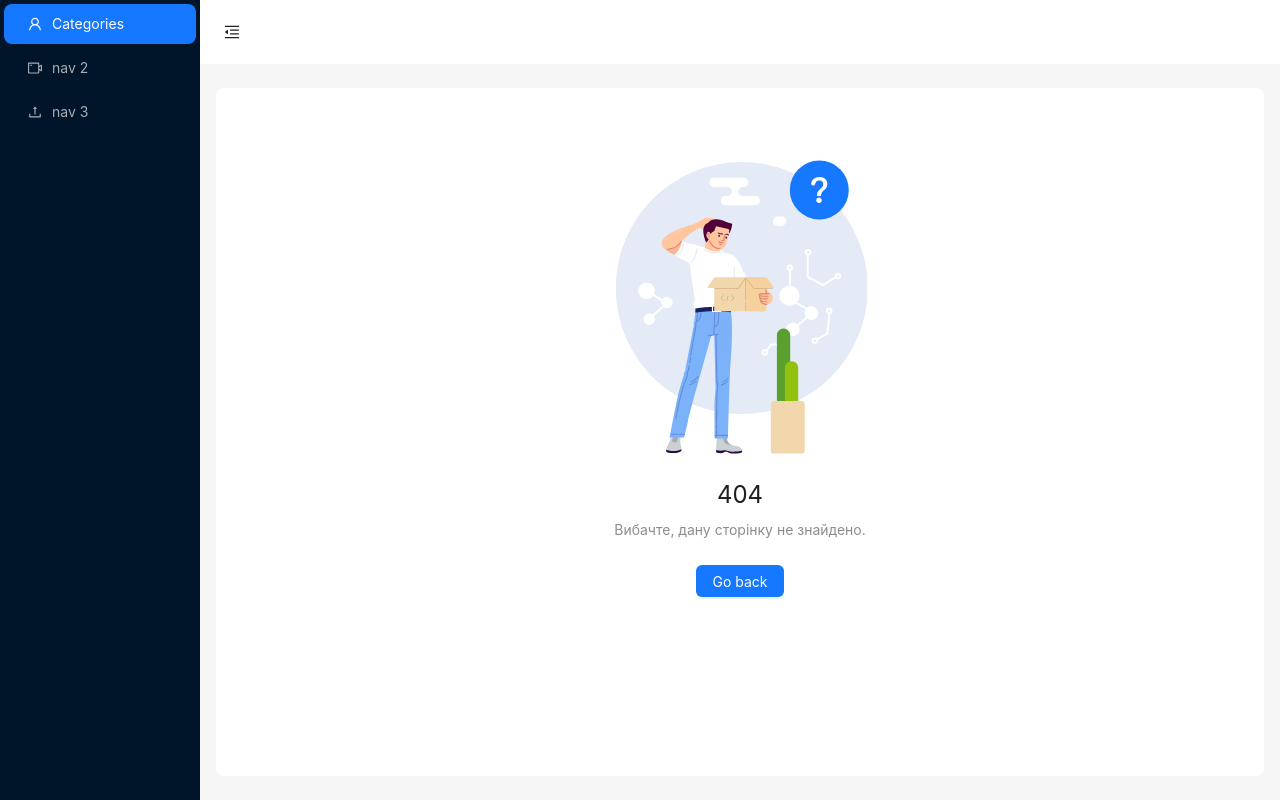
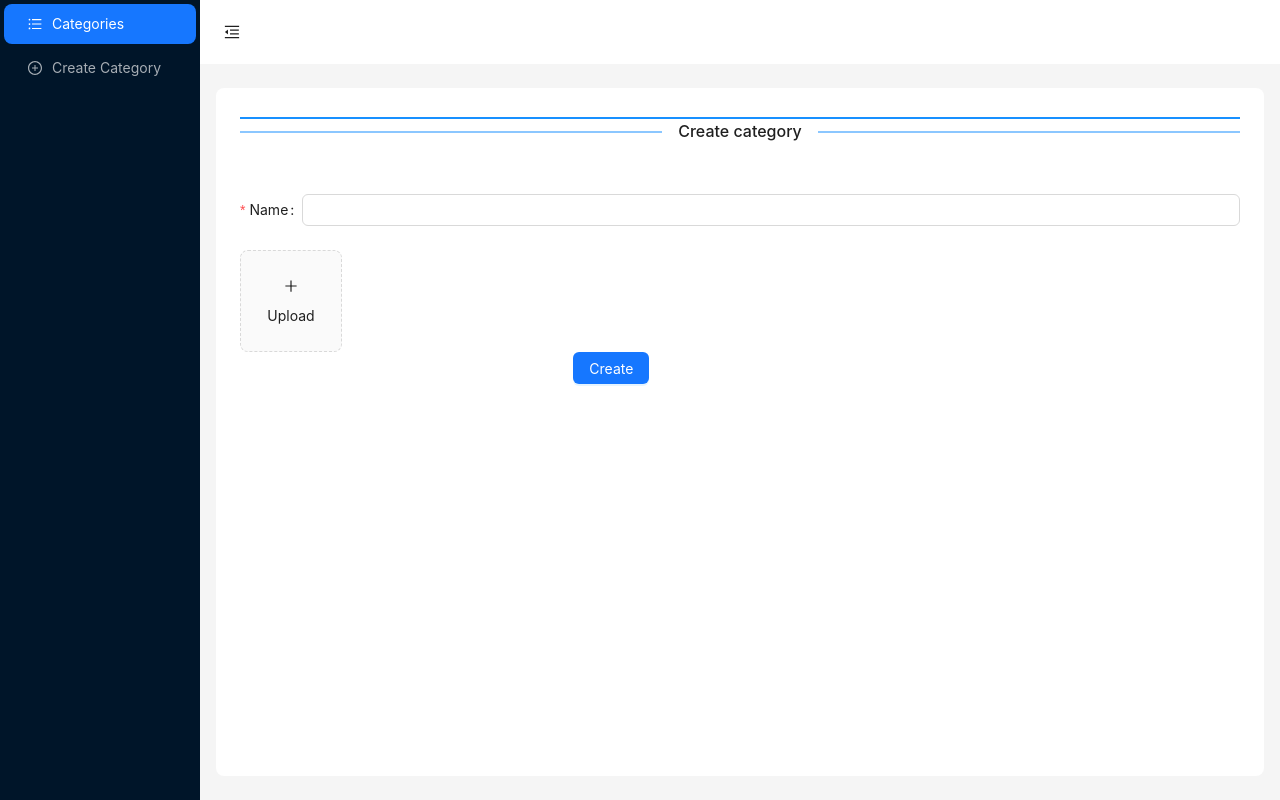
Before and after one commit to kutukov2000/Categories-React, a React (Vite) app: page /create in a window 1280 px wide. Before the commit this address had no page. Built offline with nearby package versions, Linux system fonts and the light colour scheme.

Commit message:
feat: add CategoryCreatePage ✨

```diff
--- a/package.json
+++ b/package.json
@@ -10,6 +10,7 @@
     "preview": "vite preview"
   },
   "dependencies": {
+    "@ant-design/icons": "^5.2.6",
     "antd": "^5.12.5",
     "axios": "^1.6.2",
     "react": "^18.2.0",
--- a/src/App.tsx
+++ b/src/App.tsx
@@ -3,12 +3,14 @@ import ContainerDefault from "./containers/default/ContainerDefault.tsx";
 import { Route, Routes } from 'react-router-dom';
 import CategoriesListPage from './components/categories/list/CategoriesListPage.tsx';
 import NoMatch from './components/pages/Nomatch.tsx';
+import CategoryCreatePage from './components/categories/create/CategoryCreatePage.tsx';
 
 const App: React.FC = () => {
     return (
       <Routes>
         <Route path='/' element={<ContainerDefault/>}>
           <Route index element={<CategoriesListPage/>} />
+          <Route path='create' element={<CategoryCreatePage/>} />
           <Route path='*' element={<NoMatch/>} />
         </Route>
       </Routes>
--- /dev/null
+++ b/src/components/categories/create/CategoryCreatePage.tsx
@@ -0,0 +1,135 @@
+import { Button, Divider, Form, Input, Upload, message, Alert } from "antd";
+import { useNavigate } from "react-router-dom";
+import { useState } from "react";
+import { LoadingOutlined, PlusOutlined } from '@ant-design/icons';
+import type { UploadChangeParam } from 'antd/es/upload';
+import type { RcFile, UploadFile, UploadProps } from 'antd/es/upload/interface';
+import { ICategoryCreate } from "./types.ts";
+import http_common from "../../../http_common.ts";
+
+type FieldType = {
+    name?: string;
+};
+
+const customDividerStyle = {
+    borderTop: '2px solid #1890ff',
+    margin: '5px 0 50px 0',
+};
+
+const CategoryCreatePage = () => {
+
+    const navigate = useNavigate();
+
+    const [file, setFile] = useState<File | null>(null);
+    const [errorMessage, setErrorMessage] = useState<string>("");
+    const [loading, setLoading] = useState(false);
+
+    const onFinish = async (values: any) => {
+        console.log('Success:', values);
+        console.log('file:', file);
+
+        if (file == null) {
+            setErrorMessage("Choose image!");
+            return;
+        }
+
+        const model: ICategoryCreate = {
+            name: values.name,
+            image: file
+        };
+
+        try {
+            await http_common.post("/api/categories", model, {
+                headers: {
+                    "Content-Type": "multipart/form-data"
+                }
+            });
+
+            //Return to home page
+            navigate("/");
+        }
+        catch (ex) {
+            message.error('Category creating error!');
+        }
+    }
+
+    const onFinishFailed = (errorInfo: any) => {
+        console.log('Failed:', errorInfo);
+    };
+
+    const handleImageFileChange: UploadProps['onChange'] = (info: UploadChangeParam<UploadFile>) => {
+        if (info.file.status === 'uploading') {
+            setLoading(true);
+            return;
+        }
+
+        if (info.file.status === 'done') {
+            const file = info.file.originFileObj as File;
+            setLoading(false);
+            setFile(file);
+            setErrorMessage("");
+        }
+    };
+
+    const uploadButton = (
+        <div>
+            {loading ? <LoadingOutlined /> : <PlusOutlined />}
+            <div style={{ marginTop: 8 }}>Upload</div>
+        </div>
+    );
+
+    const checkImageFile = (file: RcFile) => {
+
+        const isImage = /^image\/\w+/.test(file.type);
+        if (!isImage) {
+            message.error('Choose image file!');
+        }
+
+        const isSmallerThat10Mb = file.size / 1024 / 1024 < 10;
+        if (!isSmallerThat10Mb) {
+            message.error('File size should not exceed 10MB!');
+        }
+
+        return isImage && isSmallerThat10Mb;
+    };
+
+    return (
+        <>
+            <Divider style={customDividerStyle}>Create category</Divider>
+            {errorMessage && <Alert message={errorMessage} style={{ marginBottom: "20px" }} type="error" />}
+            <Form
+                style={{ maxWidth: 1000 }}
+                initialValues={{ remember: true }}
+                onFinish={onFinish}
+                onFinishFailed={onFinishFailed}
+                autoComplete="off" >
+                <Form.Item<FieldType>
+                    label="Name"
+                    name="name"
+                    rules={[{ required: true, message: 'Category name is required!' }]} >
+                    <Input />
+                </Form.Item>
+
+                <Upload
+                    name="avatar"
+                    listType="picture-card"
+                    className="avatar-uploader"
+                    showUploadList={false}
+                    action="https://run.mocky.io/v3/435e224c-44fb-4773-9faf-380c5e6a2188"
+                    beforeUpload={checkImageFile}
+                    onChange={handleImageFileChange}
+                    accept={"image/*"} >
+                    {file ? <img src={URL.createObjectURL(file)} alt="Category image" style={{ width: '100%' }} /> : uploadButton}
+                </Upload>
+
+                <Form.Item wrapperCol={{ offset: 8, span: 16 }}>
+                    <Button type="primary" htmlType="submit">
+                        Create
+                    </Button>
+                </Form.Item>
+            </Form>
+        </>
+    );
+}
+
+export default CategoryCreatePage;
--- /dev/null
+++ b/src/components/categories/create/types.ts
@@ -0,0 +1,4 @@
+export interface ICategoryCreate {
+    name: string;
+    image: File;
+}
--- a/src/containers/default/ContainerDefault.tsx
+++ b/src/containers/default/ContainerDefault.tsx
@@ -2,9 +2,8 @@ import React, {useState} from "react";
 import {
     MenuFoldOutlined,
     MenuUnfoldOutlined,
-    UploadOutlined,
-    UserOutlined,
-    VideoCameraOutlined,
+    PlusCircleOutlined,
+    UnorderedListOutlined
 } from '@ant-design/icons';
 import { Layout, Menu, Button, theme } from 'antd';
 import { Link, Outlet } from "react-router-dom";
@@ -27,19 +26,14 @@ const ContainerDefault: React.FC = () => {
                     items={[
                         {
                             key: '1',
-                            icon: <UserOutlined />,
+                            icon: <UnorderedListOutlined />,
                             label: <Link to={'/'}>Categories</Link>,
                         },
                         {
                             key: '2',
-                            icon: <VideoCameraOutlined />,
-                            label: 'nav 2',
-                        },
-                        {
-                            key: '3',
-                            icon: <UploadOutlined />,
-                            label: 'nav 3',
-                        },
+                            icon: <PlusCircleOutlined />,
+                            label: <Link to={'create'}>Create Category</Link>,
+                        }
                     ]}
                 />
             </Sider>
```
Also changed, not shown: 1 other file (tests, documents, lock files or other folders).
